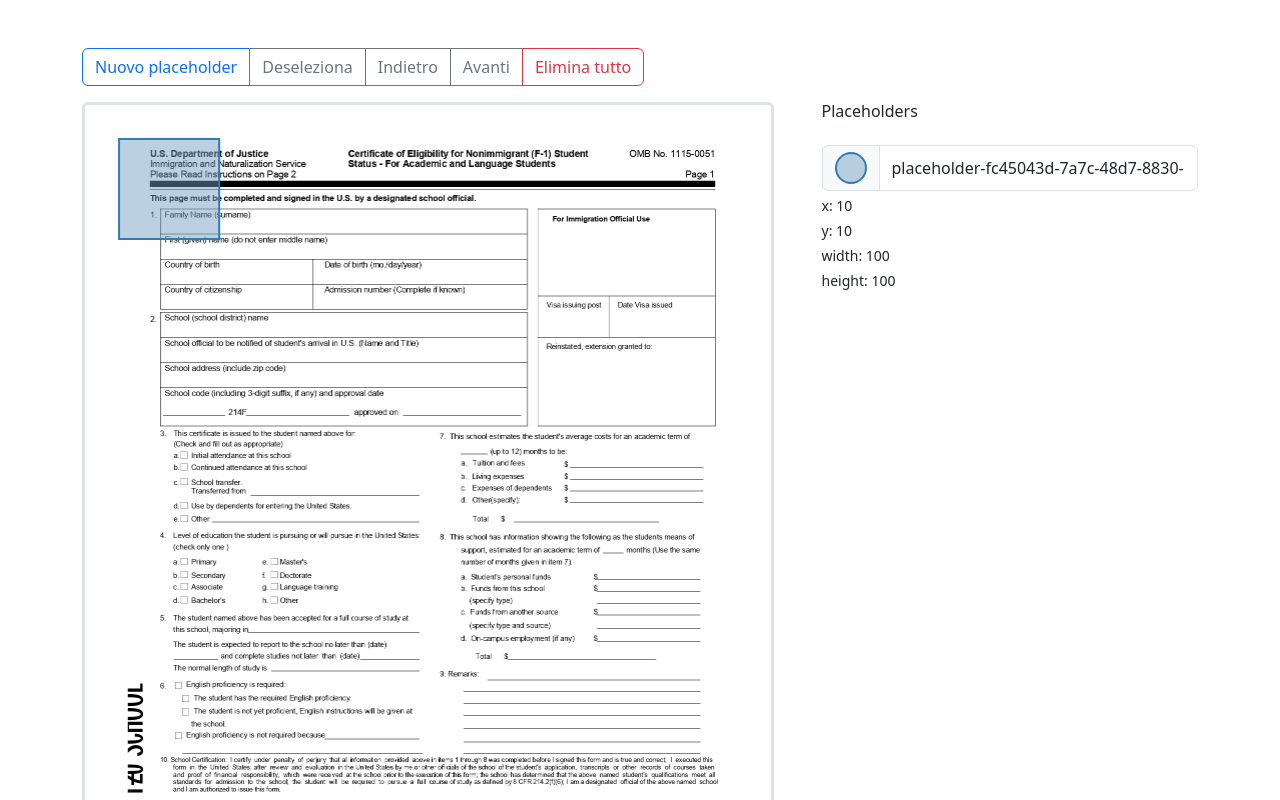
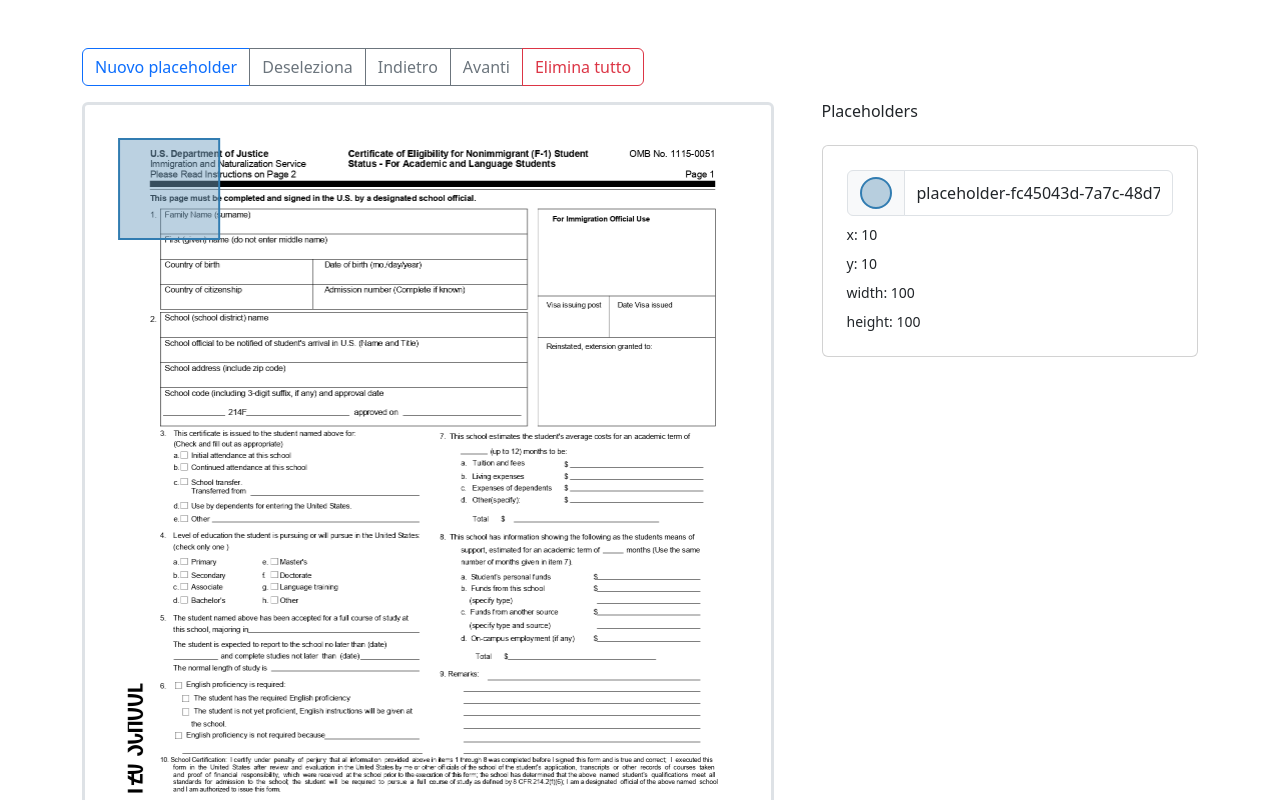
Before and after one commit to diemrt/diemrt-drawonpdf-web, a React (Vite) app: page / in a window 1280 px wide. Shown: the top 800 px of the page. Built offline with nearby package versions, Linux system fonts and the light colour scheme.

Commit message:
Update PlaceholdersForm to improve UI and add selected placeholder highlighting

```diff
--- a/src/components/PlaceholdersForm.tsx
+++ b/src/components/PlaceholdersForm.tsx
@@ -4,7 +4,7 @@ import { PlaceholdersContext, SelectedPlaceholderContext } from "../App";
 import { useFormContext } from "react-hook-form";
 
 const PlaceholdersForm = () => {
-  const { register} = useFormContext();
+  const { register } = useFormContext();
   const { fields } = useContext(PlaceholdersContext) || {};
   const { selected } = useContext(SelectedPlaceholderContext) || {};
 
@@ -12,9 +12,16 @@ const PlaceholdersForm = () => {
     <div className="d-flex flex-column gap-3 w-100">
       <h6>Placeholders</h6>
       {fields?.map((field, index) => (
-        <div className="d-flex flex-column gap-1">
-        <InputGroup key={field.id} className={selected === field.uuid ? "border border-2 border-primary rounded" : ""}>
-          <InputGroup.Text><div
+        <div
+          className={`card p-4 d-flex flex-column gap-2 ${
+            selected === field.uuid
+              ? "border border-3 border-primary rounded"
+              : ""
+          }`}
+        >
+          <InputGroup key={field.id}>
+            <InputGroup.Text>
+              <div
                 style={{
                   width: "32px",
                   height: "32px",
@@ -22,8 +29,12 @@ const PlaceholdersForm = () => {
                   backgroundColor: field.fill,
                   border: `2px solid ${field.stroke}`,
                 }}
-          ></div></InputGroup.Text>
-          <Form.Control {...register(`items.${index}.name`)} className="w-auto" />
+              ></div>
+            </InputGroup.Text>
+            <Form.Control
+              {...register(`items.${index}.name`)}
+              className="w-auto"
+            />
           </InputGroup>
           <small>x: {field.x}</small>
           <small>y: {field.y}</small>
```
Lines whose indentation alone changed are shown as unchanged.
